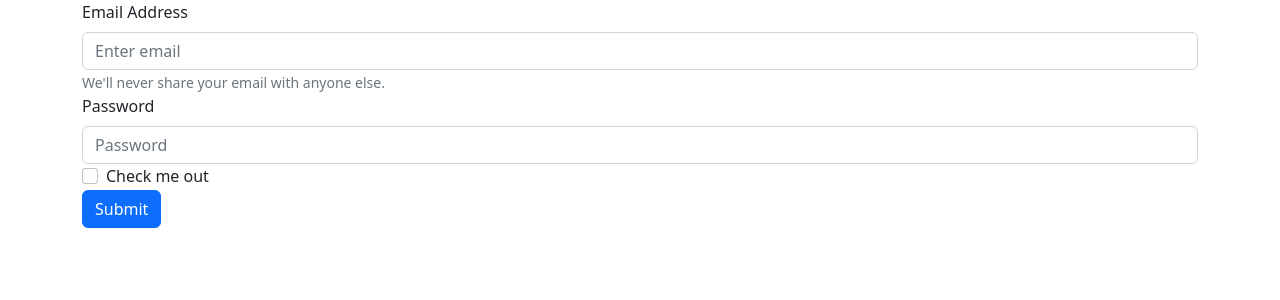
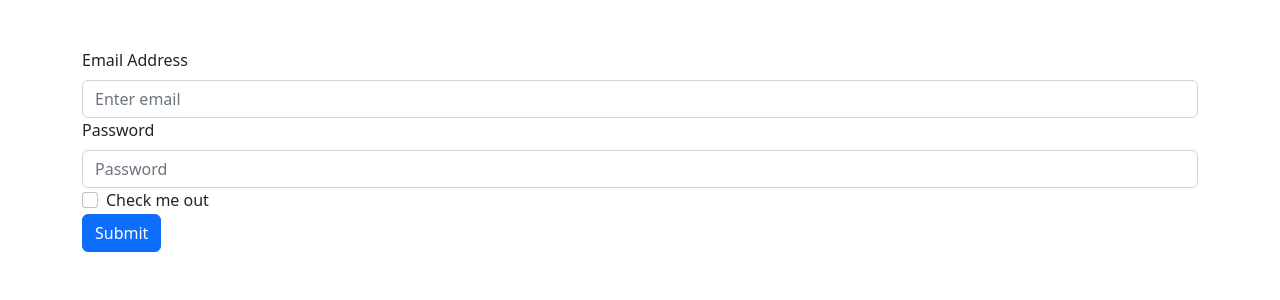
Before and after one commit to el-mariachi/ReactTS-template, a React app: page / in a window 1280 px wide. Shown: the top 300 px of the page. Built offline with nearby package versions, Linux system fonts and the light colour scheme.

Commit message:
feat: Control input

```diff
--- a/package.json
+++ b/package.json
@@ -21,6 +21,7 @@
     "prettier": "^2.8.1",
     "react": "^16.14.0",
     "react-dom": "^16.14.0",
+    "react-hook-form": "^7.41.0",
     "sass": "^1.57.1",
     "sass-loader": "^13.2.0",
     "style-loader": "^3.3.1",
--- a/src/Form.tsx
+++ b/src/Form.tsx
@@ -1,35 +1,52 @@
+import {FormEvent} from 'react';
 import Button from 'react-bootstrap/Button';
 import Form from 'react-bootstrap/Form';
 import Container from 'react-bootstrap/Container';
-import Row from 'react-bootstrap/Row';
-import Col from 'react-bootstrap/Col';
+import { ChangeEvent, useState } from 'react';
 
 function BasicExample() {
+  const [email, setEmail] = useState('');
+  const handleInputChange = (event: ChangeEvent) => {
+    const input = event.target as HTMLInputElement;
+    console.log(input.value);
+    setEmail(input.value);
+  };
+  const handleSubmit = (o: FormEvent<HTMLFormElement>) => {
+    o.preventDefault();
+    console.log(o);
+
+  }
   return (
-        <Container>
-            {/* <Row> */}
-                {/* <Col lg={6} xl={4}> */}
-                    <Form>
-                        <Form.Group className='mb3' controlId='formBasicEmail'>
+    <Container className='pt-5'>
+      <Form
+        onSubmit={handleSubmit}
+      >
+        <Form.Group className="mb3" controlId="formBasicEmail">
           <Form.Label>Email Address</Form.Label>
-                            <Form.Control type='email' placeholder='Enter email' />
-                            <Form.Text className='text-muted'>
+          <Form.Control
+            type="email"
+            placeholder="Enter email"
+            value={email}
+            onChange={handleInputChange}
+          />
+          <Form.Control.Feedback type="invalid">
+            Please provide a valid email.
+          </Form.Control.Feedback>
+          {/* <Form.Text className="text-muted">
             We'll never share your email with anyone else.
-                            </Form.Text>
+          </Form.Text> */}
         </Form.Group>
-                        <Form.Group className='mb3' controlId='formBasicPassword'>
+        <Form.Group className="mb3" controlId="formBasicPassword">
           <Form.Label>Password</Form.Label>
-                            <Form.Control type='password' placeholder='Password' />
+          <Form.Control type="password" placeholder="Password" />
         </Form.Group>
-                        <Form.Group className='mb3' controlId='formBasicChecbox'>
-                            <Form.Check type='checkbox' label='Check me out' />
+        <Form.Group className="mb3" controlId="formBasicChecbox">
+          <Form.Check type="checkbox" label="Check me out" />
         </Form.Group>
-                        <Button type='submit' variant='primary'>
+        <Button type="submit" variant="primary">
           Submit
         </Button>
       </Form>
-                {/* </Col> */}
-            {/* </Row> */}
     </Container>
   );
 }
```
Also changed, not shown: 1 other file (tests, documents, lock files or other folders). Lines whose indentation alone changed are shown as unchanged.
